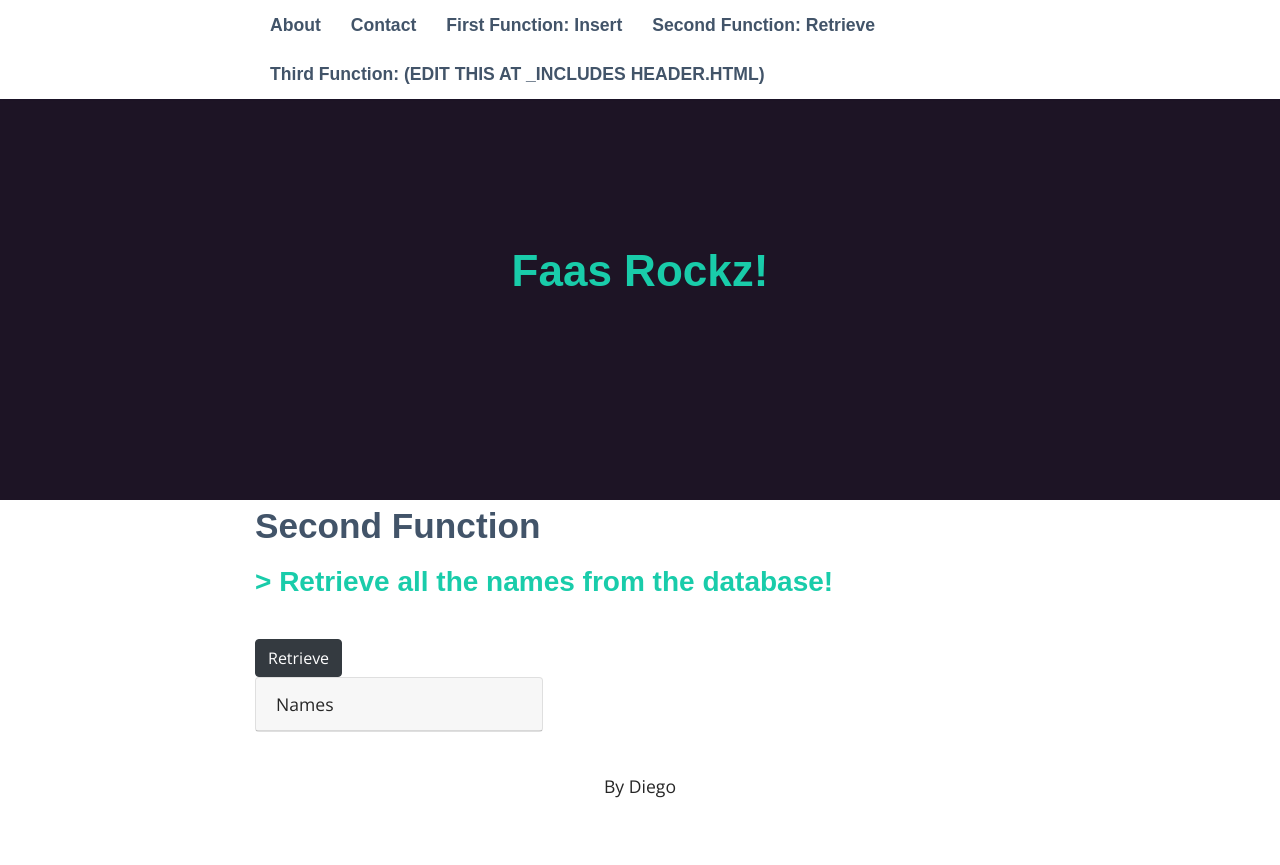
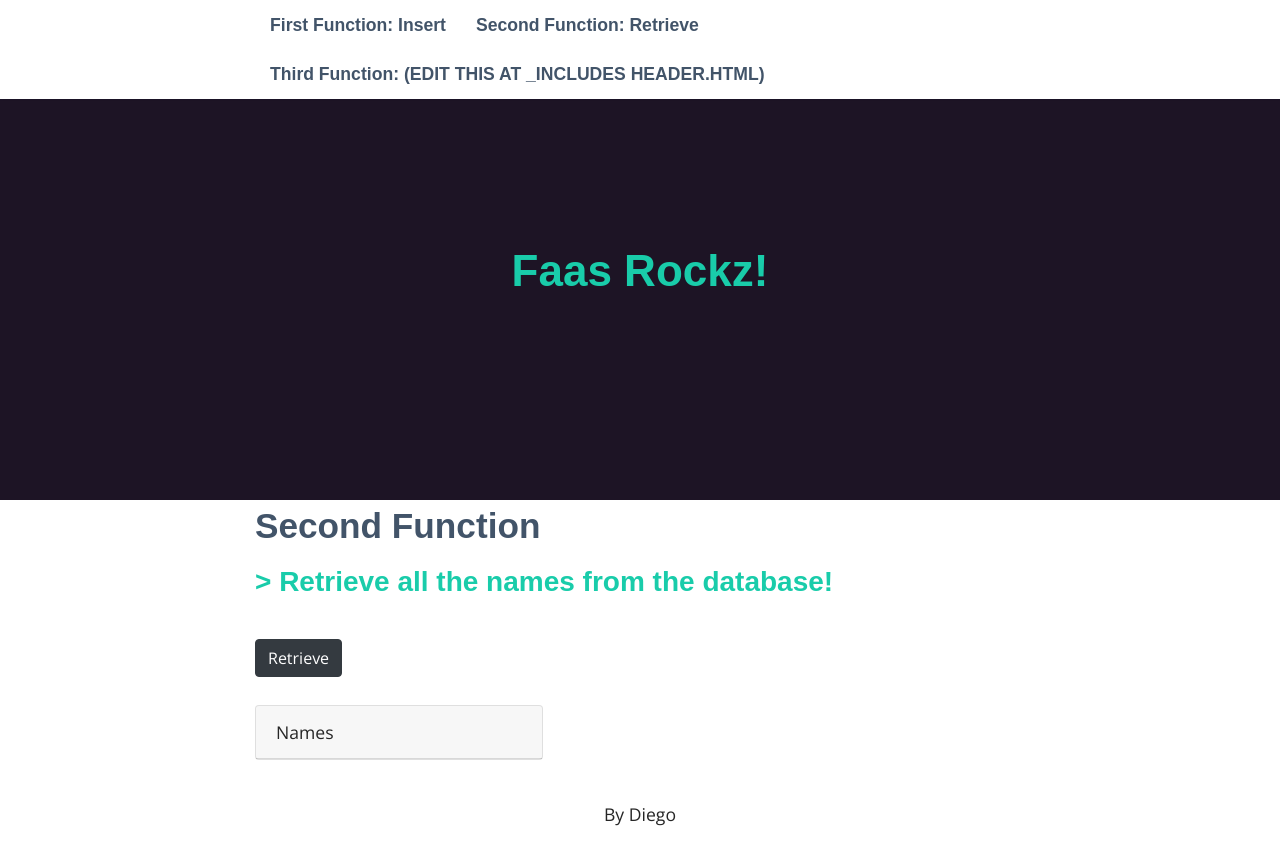
Before and after one commit to devanegas/faasJekyll, a Jekyll site: the page built from secondFunction/index.html, in a window 1280 px wide. Shown: the top 865 px of the page. Built offline with Jekyll 4.4.1, drawn with Linux system fonts in a browser that asks for light colours; some web fonts are replaced.

Commit message:
Fixed format again

```diff
--- a/_includes/header.html
+++ b/_includes/header.html
@@ -2,9 +2,9 @@
 	<div class="container">
 		<nav>
 			<ul>
-{% for page in site.pages %} {% if page.title %}
+<!-- {% for page in site.pages %} {% if page.title %}
 <li><a href="{{ page.url | prepend: site.baseurl }}">{{ page.title }}</a></li>
-{% endif %} {% endfor %}
+{% endif %} {% endfor %} -->
 <li><a href="{{ "/firstFunction" | prepend: site.baseurl }}">First Function: Insert</a></li>
 <li><a href="{{ "/secondFunction" | prepend: site.baseurl }}">Second Function: Retrieve</a></li>
 <li><a href="{{ "/thirdFunction" | prepend: site.baseurl }}">Third Function: (EDIT THIS AT _INCLUDES HEADER.HTML)</a></li>
--- a/secondFunction/index.html
+++ b/secondFunction/index.html
@@ -7,6 +7,7 @@ layout: default
 <br>
 <button id="TestingButton" class="btn btn-dark">Retrieve</button>
 <br>
+<br>
 <div class="card" style="width: 18rem;">
     <div class="card-header">
       Names
```
